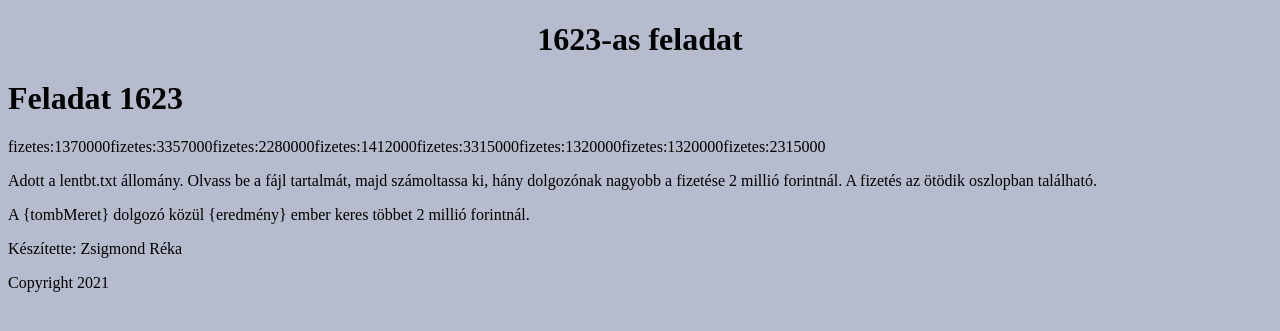
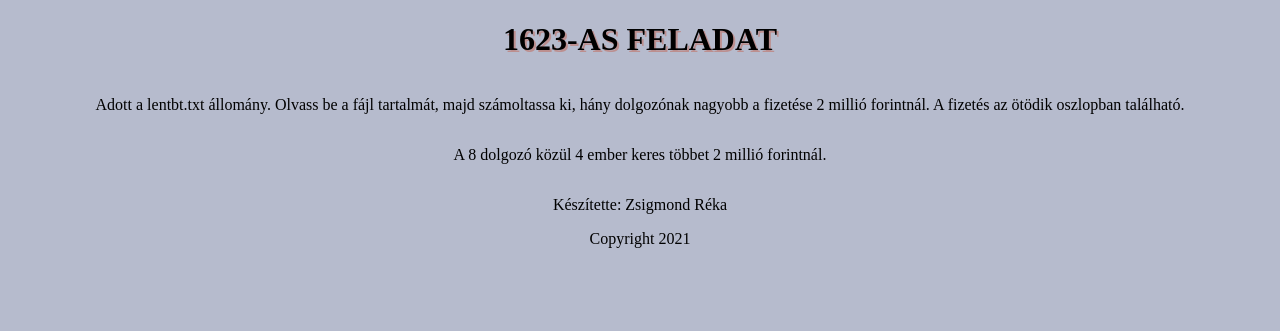
Before and after one commit to Szalamandra/oraimunkak-miniprojektek, a PHP site: page / in a window 1280 px wide. Shown: the top 331 px of the page. Run offline with PHP 8.4, Linux system fonts and the light colour scheme.

Commit message:
vegleges

```diff
--- a/dolgozat_nov24/index.php
+++ b/dolgozat_nov24/index.php
@@ -1,23 +1,22 @@
+<!-- Zsigmond Réka, 2021-01-10, esti Szoft  -->
+
 <?php
 
 echo file_get_contents('templates/header.tpl');
 
 
+include 'src/inc/fajlkezeles.php';
+include "src/inc/feladat.php";
+
+$fajlSrc="datas/adatok.txt";
+$tomb=beolvas($fajlSrc);
+$eredmeny=ketMillaFelettiFizukSzama($tomb);
+$dolgozokSzama=count($tomb);
 
 
-include 'src/inc/fajlkezeles.php';
-$fajlSrc="datas/adatok.txt";
-$tomb=beolvas($fajlSrc);
 $page=file_get_contents('templates/index.tpl');
-if($tomb){
-    foreach ($tomb as $sor) {
-     $sorTomb = explode(":", $sor);
-        $fizetes = $sorTomb[4];
-    echo "fizetes:".$fizetes;
-        }
-    }
-else
-    echo "tomb üres vagy nem letezik";
+$page=str_replace('{tombMeret}',$dolgozokSzama,$page);
+$page=str_replace('{eredmény}',$eredmeny,$page);
 
 
 echo $page;
--- a/dolgozat_nov24/src/inc/feladat.php
+++ b/dolgozat_nov24/src/inc/feladat.php
@@ -5,10 +5,17 @@
 
 function ketMillaFelettiFizukSzama($tomb){
     $eredmeny=0;
-    foreach ($tomb as $sor){
-
-
+        if($tomb){
+    foreach ($tomb as $sor) {
+     $sorTomb = explode(":", $sor);
+        $fizetes = $sorTomb[4];
+    /*echo "fizetes:".$fizetes;*/
+        if($fizetes>2000000)
+            $eredmeny++;
+        }
     }
+else
+    echo "tomb üres vagy nem letezik";
 
 return $eredmeny;
 }
--- a/dolgozat_nov24/style.css
+++ b/dolgozat_nov24/style.css
@@ -1,7 +1,32 @@
-header{
+/* Zsigmond Réka, 2021-01-10, esti Szoft */
+
+header,footer{
     text-align:center;
 }
 
 body{
     background-color:rgba(138, 146, 175, 0.623);
 }
+body:hover{
+    background-color: salmon;
+    font-size: 1.5em;
+    transition:background-color cubic-bezier(0.075, 0.82, 0.165, 1) 1000ms, font-size 1000ms ease-in-out 1000ms;
+}
+#container:hover p:first-child{
+    display:none;
+}
+
+#container{
+    display:grid;
+    grid-template-columns: 1fr;
+    justify-items: center;
+    box-shadow: saddlebrown;
+}
+
+h1{
+    text-shadow:2px 2px rosybrown;
+    text-transform: uppercase;
+    text-decoration-style: dashed;
+
+
+}
--- a/dolgozat_nov24/templates/footer.tpl
+++ b/dolgozat_nov24/templates/footer.tpl
@@ -1,4 +1,6 @@
- </div>
+ <!-- Zsigmond Réka, 2021-01-10, esti Szoft  -->
+
+ </div> <!--#container -->
 
 
 <footer>
--- a/dolgozat_nov24/templates/header.tpl
+++ b/dolgozat_nov24/templates/header.tpl
@@ -13,5 +13,3 @@
     <h1>1623-as feladat</h1>
  </header>
     <div id="container">
-
-    <h1>Feladat 1623</h1>
--- a/dolgozat_nov24/templates/index.tpl
+++ b/dolgozat_nov24/templates/index.tpl
@@ -1,4 +1,4 @@
-
+<!-- Zsigmond Réka, 2021-01-10, esti Szoft  -->
 
 <p>
 Adott a lentbt.txt állomány. Olvass be a fájl tartalmát, majd számoltassa ki, hány dolgozónak nagyobb a fizetése 2 millió forintnál. A fizetés az ötödik oszlopban található.</p>
```
